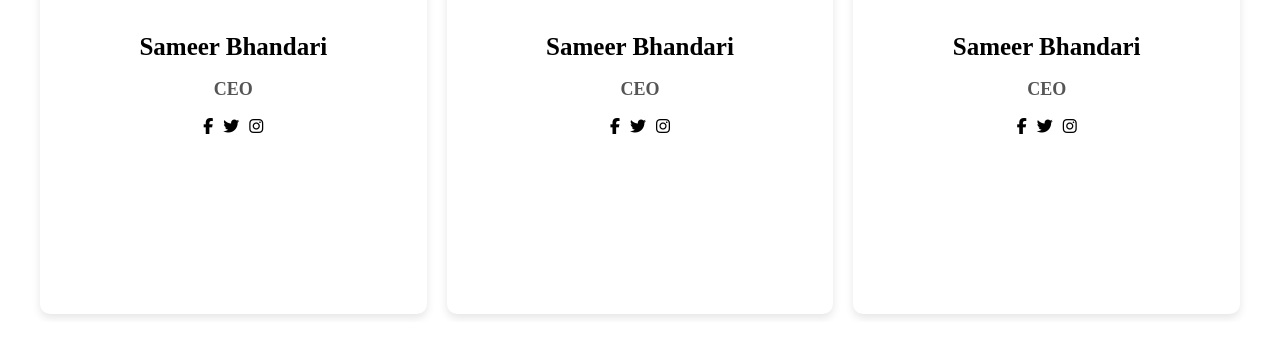
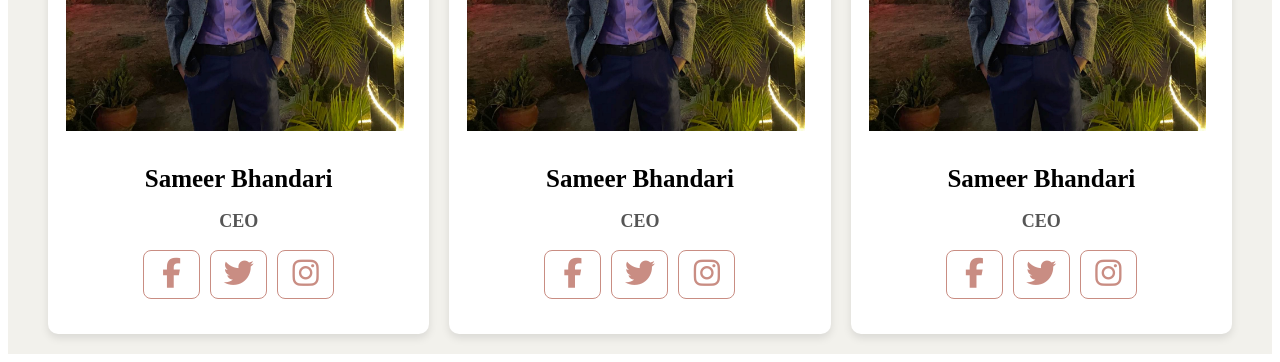
Before and after one commit to 10Sameer/BakeryProjectPractise, a PHP site: page /productPage.html in a window 1280 px wide. Shown: the part 1561-1923 px from the top of the page. Before the commit the page ends 1879 px from the top, so only its background shows below. Run offline with PHP 8.4, Linux system fonts and the light colour scheme; some libraries are stand-ins or nearby versions.

Commit message:
Team page CSS

```diff
--- a/productPage.html
+++ b/productPage.html
@@ -182,7 +182,7 @@
         </div>
     </section>
 
-
+    <!-- Our Team -->
     <section class="team-bgcolor">
         <h2 class="team-heading">OUR TEAM</h2>
 
--- a/style.css
+++ b/style.css
@@ -71,6 +71,8 @@
      display: flex;
    }
  }
+
+ /* ____________________________________________________________ */
 .product-bgcolor {
     background-color: #f2f1ec;
     padding: 20px;
@@ -284,7 +286,7 @@
 }
 
 /* for TEAM */
-team-bgcolor {
+.team-bgcolor {
    background-color: #f2f1ec;
    min-height: 700px;
    padding: 20px;
@@ -321,7 +323,7 @@ team-bgcolor {
    height: auto;
    margin-left: 15px;
    object-fit: cover;
-   border-color: #f2f1ec;
+   border-color: black;
    padding-top: 25px;
    transition: transform 0.8s;
 }
@@ -354,3 +356,19 @@ team-bgcolor {
    gap: 10px;
    margin-top: 15px;
 }
+.team-socialmedia i {
+   height: 35px;
+   width: 55px;
+   font-size: 30px;
+   color: #c98d83;
+   border-radius: 8px;
+   border: 1px solid;
+   padding-top: 2%;
+   padding-bottom: 1.5%;
+   transition: background-color 0.7s, transform 0.7s;
+}
+
+.team-socialmedia i:hover {
+   background-color: #783b31;
+   transform: scale(1.2);
+}
```
Also changed, not shown: sameer.jpg (added).
